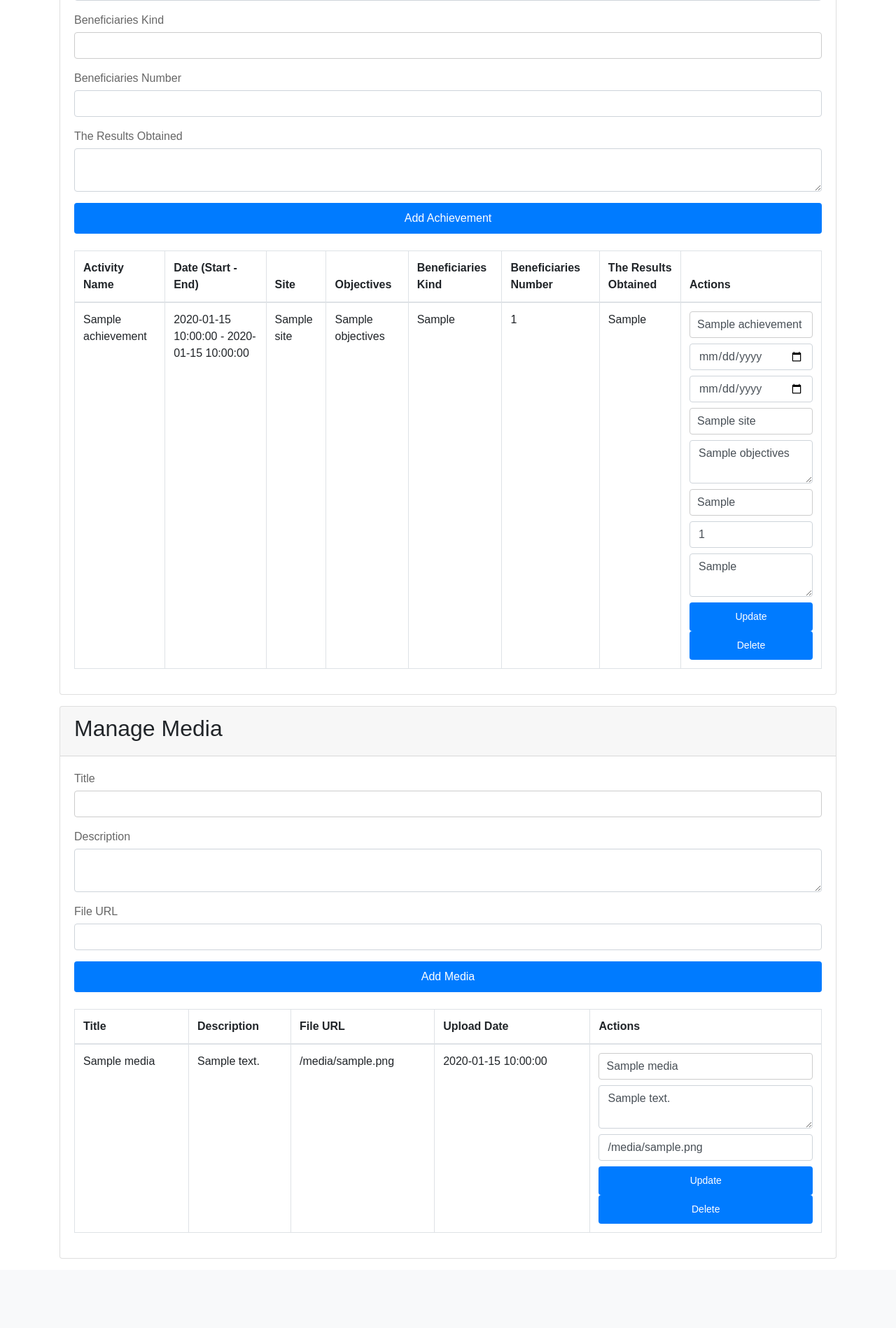
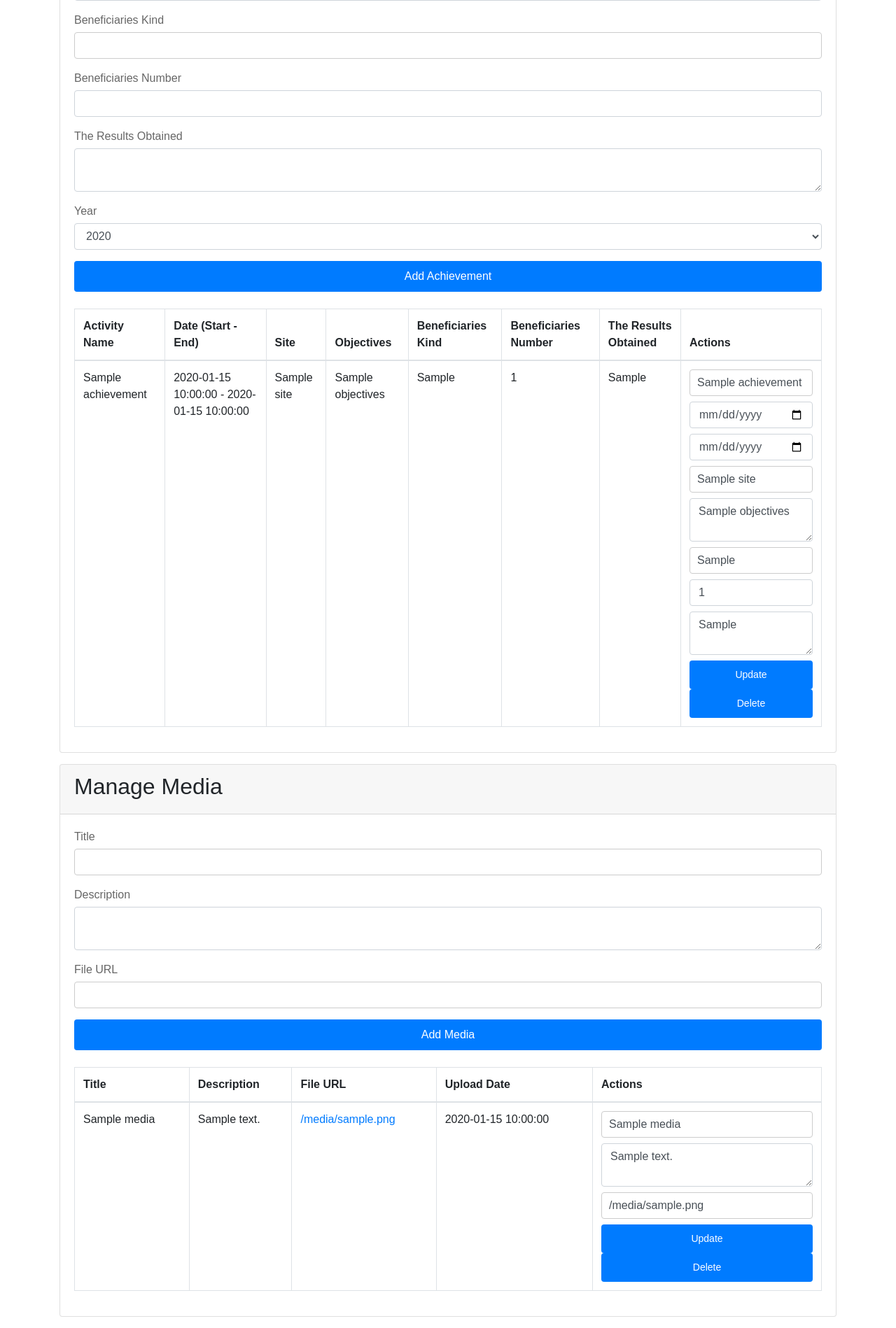
Before and after one commit to vapeasnl/appweb, a Flask app: template association/association_v1/app/templates/dashboard.html in a window 1280 px wide. Shown: the part 3536-5434 px from the top of the page at 70% size. Before the commit the page ends 5335 px from the top, so only its background shows below. Run offline with Flask 3, Linux system fonts and the light colour scheme; the template is opened without the code that fills it: most values are stand-ins (such as "Sample title", 1, 10 or a date in 2020); some libraries are stand-ins or nearby versions.

Commit message:
Update dashboard.html

```diff
--- a/association/association_v1/app/templates/dashboard.html
+++ b/association/association_v1/app/templates/dashboard.html
@@ -217,7 +217,7 @@
 <!-- Manage Achievements -->
 <div class="card mb-3">
     <div class="card-header">
-        <h2>Manage Achievements</h2>
+        <h2>Manage Achievements <i class="fas fa-trophy"></i></h2>
     </div>
     <div class="card-body">
         <form method="post" action="{{ url_for('admin.create_achievement') }}">
@@ -253,9 +253,16 @@
                 <label for="results_obtained" class="form-label">The Results Obtained</label>
                 <textarea class="form-control" id="results_obtained" name="results_obtained" required></textarea>
             </div>
+            <div class="mb-3">
+                <label for="year" class="form-label">Year</label>
+                <select class="form-control" id="year" name="year">
+                    {% for year in years %}
+                        <option value="{{ year }}">{{ year }}</option>
+                    {% endfor %}
+                </select>
+            </div>
             <button type="submit" class="btn btn-primary">Add Achievement</button>
         </form>
-
         <div class="table-responsive mt-4">
             <table class="table table-bordered">
                 <thead>
@@ -307,7 +314,7 @@
 <!-- Manage Media -->
 <div class="card mb-3">
     <div class="card-header">
-        <h2>Manage Media</h2>
+        <h2>Manage Media <i class="fas fa-images"></i></h2>
     </div>
     <div class="card-body">
         <form method="post" action="{{ url_for('admin.create_media') }}">
@@ -317,15 +324,14 @@
             </div>
             <div class="mb-3">
                 <label for="description" class="form-label">Description</label>
-                <textarea class="form-control" id="description" name="description" required></textarea>
+                <textarea class="form-control" id="description" name="description"></textarea>
             </div>
             <div class="mb-3">
                 <label for="file_url" class="form-label">File URL</label>
-                <input type="url" class="form-control" id="file_url" name="file_url" required>
+                <input type="text" class="form-control" id="file_url" name="file_url" required>
             </div>
             <button type="submit" class="btn btn-primary">Add Media</button>
         </form>
-
         <div class="table-responsive mt-4">
             <table class="table table-bordered">
                 <thead>
@@ -342,13 +348,13 @@
                         <tr>
                             <td>{{ media.title }}</td>
                             <td>{{ media.description }}</td>
-                        <td>{{ media.file_url }}</td>
+                            <td><a href="{{ media.file_url }}" target="_blank">{{ media.file_url }}</a></td>
                             <td>{{ media.upload_date }}</td>
                             <td>
                                 <form method="post" action="{{ url_for('admin.update_media', media_id=media.id) }}" class="d-inline">
                                     <input type="text" name="title" value="{{ media.title }}" class="form-control mb-2">
                                     <textarea name="description" class="form-control mb-2">{{ media.description }}</textarea>
-                                <input type="url" name="file_url" value="{{ media.file_url }}" class="form-control mb-2">
+                                    <input type="text" name="file_url" value="{{ media.file_url }}" class="form-control mb-2">
                                     <button type="submit" class="btn btn-sm btn-primary">Update</button>
                                 </form>
                                 <form method="post" action="{{ url_for('admin.delete_media', media_id=media.id) }}" class="d-inline mt-2">
```
Lines whose indentation alone changed are shown as unchanged.
